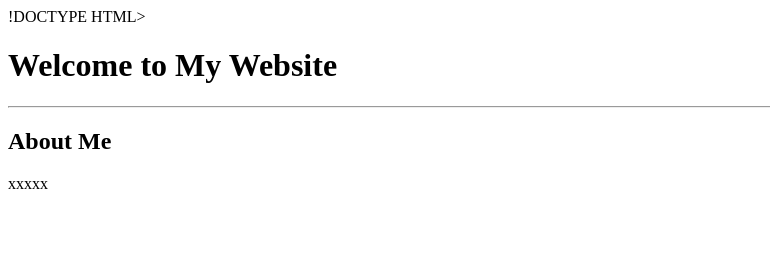
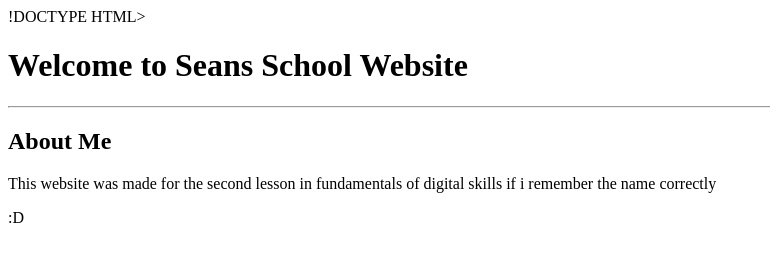
Before and after one commit to Seanmoyrer/seanmoyrer.github.io, a plain HTML site: page index.html in a window 1280 px wide. Shown: the whole page, without its empty margins (0-770 px from the left). Drawn offline with Linux system fonts and the light colour scheme.

Commit message:
Update index.html

```diff
--- a/index.html
+++ b/index.html
@@ -2,12 +2,12 @@
 <html>
 <head>
 <meta charset="utf-8"/>
-<title>A Very Simple Page</title>
+<title>Page for the school</title>
 </head>
 <body>
-<h1>Welcome to My Website</h1>
+<h1>Welcome to Seans School Website</h1>
 <hr>
 <h2>About Me</h2>
-<p> xxxxx</p>
-</body>
+<p> This website was made for the second lesson in fundamentals of digital skills if i remember the name correctly</p>
+<body> :D </body>
 </html>
```
